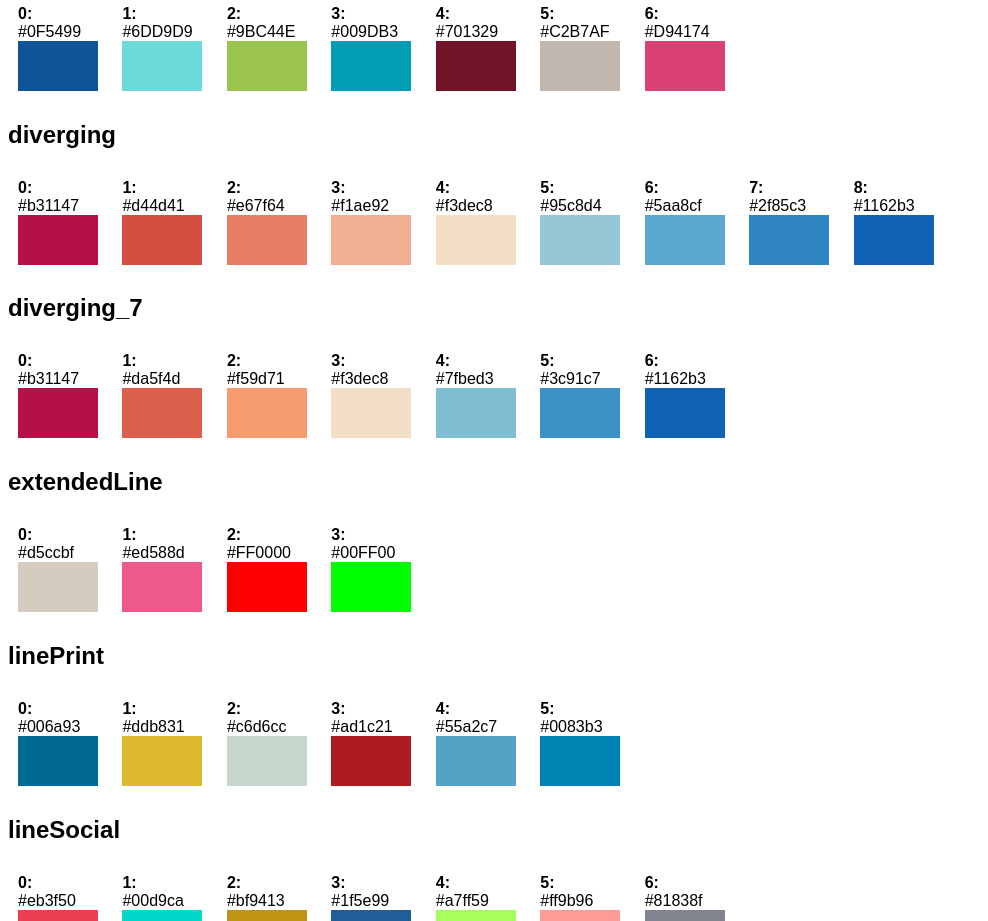
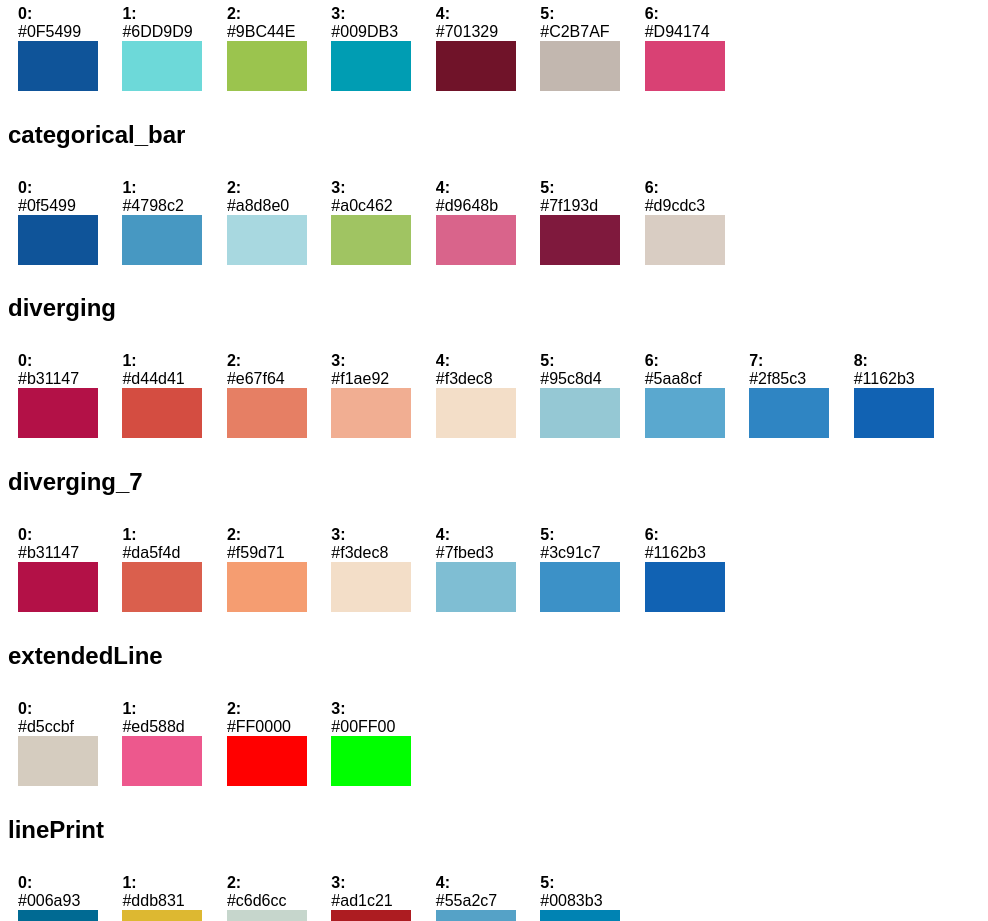
Before and after one commit to ft-interactive/g-chartcolour, a website: page index.html in a window 1280 px wide. Shown: the part 1040-1961 px from the top of the page, without its empty margins (0-988 px from the left). Drawn offline with Linux system fonts and the light colour scheme.

Commit message:
add categorical bar colours

```diff
--- a/index.html
+++ b/index.html
@@ -166,6 +166,46 @@
             <div class="swatch-container">
                 <b>6:</b><br>#D94174
                 <div class="swatch" style="background:#D94174">&nbsp;</div>
+            </div>
+
+        </div>
+
+        <div class="palette">
+        <h2>categorical_bar</h2>
+
+            <div class="swatch-container">
+                <b>0:</b><br>#0f5499
+                <div class="swatch" style="background:#0f5499">&nbsp;</div>
+            </div>
+
+            <div class="swatch-container">
+                <b>1:</b><br>#4798c2
+                <div class="swatch" style="background:#4798c2">&nbsp;</div>
+            </div>
+
+            <div class="swatch-container">
+                <b>2:</b><br>#a8d8e0
+                <div class="swatch" style="background:#a8d8e0">&nbsp;</div>
+            </div>
+
+            <div class="swatch-container">
+                <b>3:</b><br>#a0c462
+                <div class="swatch" style="background:#a0c462">&nbsp;</div>
+            </div>
+
+            <div class="swatch-container">
+                <b>4:</b><br>#d9648b
+                <div class="swatch" style="background:#d9648b">&nbsp;</div>
+            </div>
+
+            <div class="swatch-container">
+                <b>5:</b><br>#7f193d
+                <div class="swatch" style="background:#7f193d">&nbsp;</div>
+            </div>
+
+            <div class="swatch-container">
+                <b>6:</b><br>#d9cdc3
+                <div class="swatch" style="background:#d9cdc3">&nbsp;</div>
             </div>
 
         </div>
```
Also changed, not shown: build/g-chartcolour.js, build/g-chartcolour.min.js.
